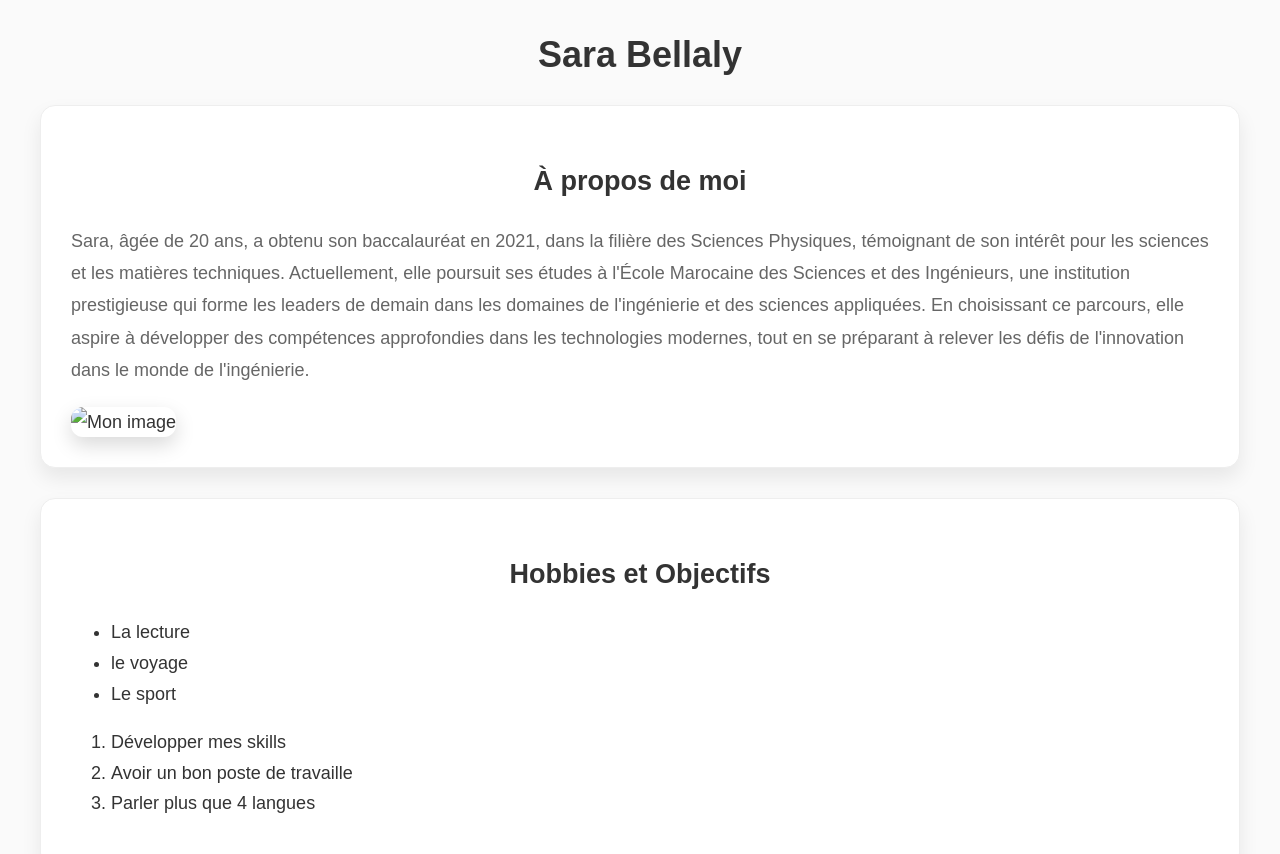
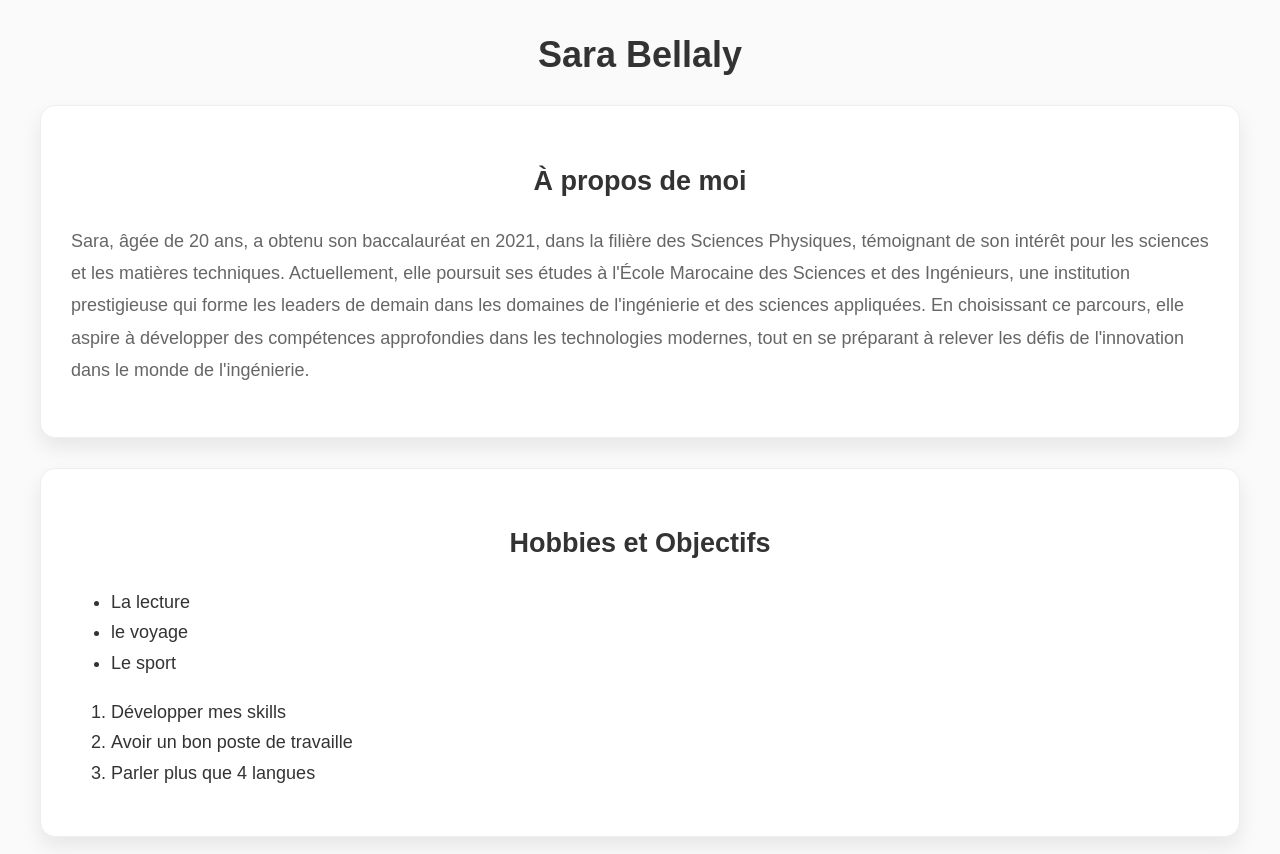
Before and after one commit to Sara3bl/Sara3bl.github.io, a plain HTML site: page index.html in a window 1280 px wide. Shown: the top 854 px of the page. Drawn offline with Linux system fonts and the light colour scheme.

Commit message:
Update and rename home.html to index.html

```diff
--- a/home.html
+++ b/index.html
@@ -17,7 +17,6 @@
         <h2>À propos de moi </h2>
        <p> Sara, âgée de 20 ans, a obtenu son baccalauréat en 2021, dans la filière des Sciences Physiques, témoignant de son intérêt pour les sciences et les matières techniques. Actuellement, elle poursuit ses études à l'École Marocaine des Sciences et des Ingénieurs, une institution prestigieuse qui forme les leaders de demain dans les domaines de l'ingénierie et des sciences appliquées. En choisissant ce parcours, elle aspire à développer des compétences approfondies dans les technologies modernes, tout en se préparant à relever les défis de l'innovation dans le monde de l'ingénierie. </p>
 
-       <img src="c:\Users\HP\Downloads\WhatsApp Image 2024-10-16 at 21.18.03.jpeg" alt="Mon image" width="200px">
     </section>
     <section>
         <h2>Hobbies et Objectifs</h2>
```
